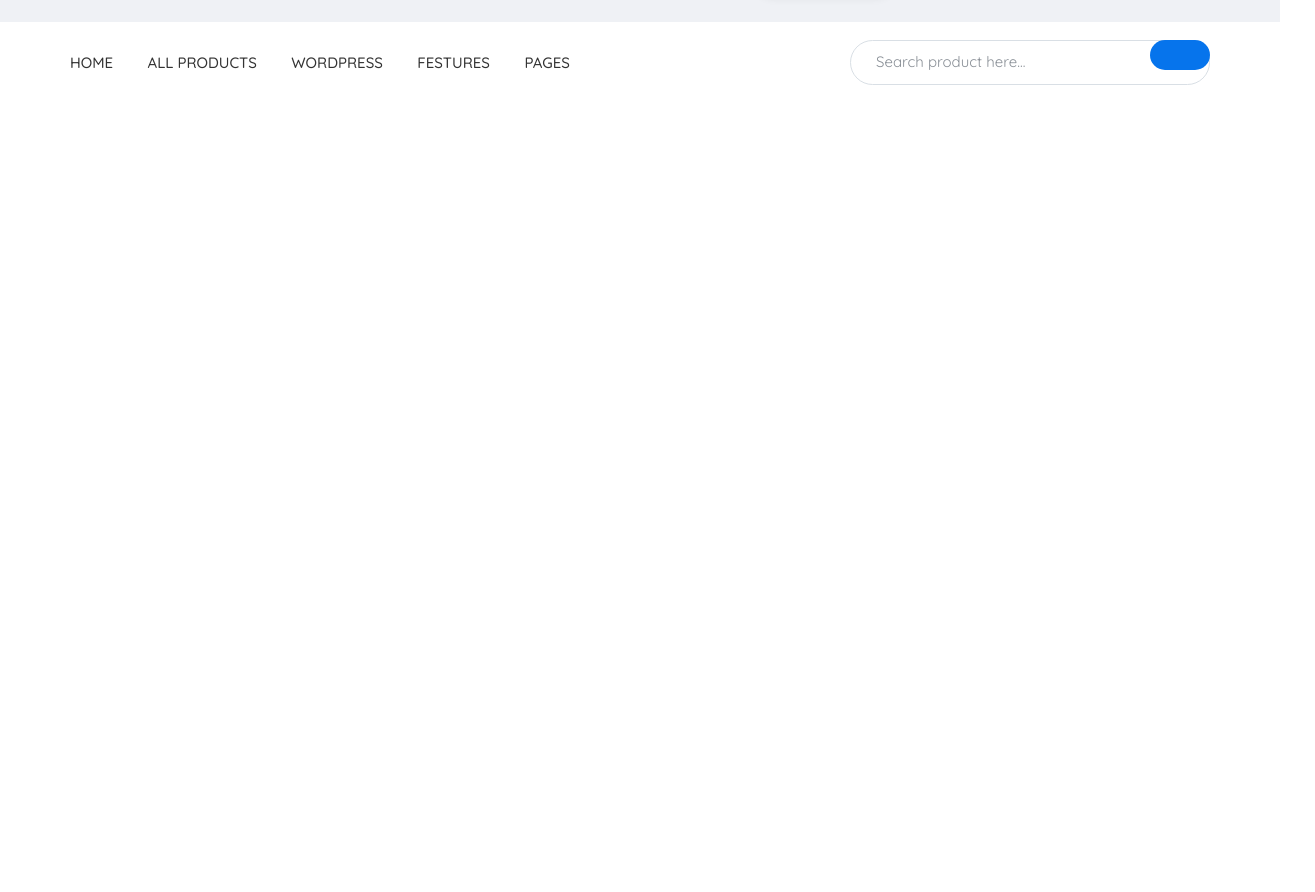
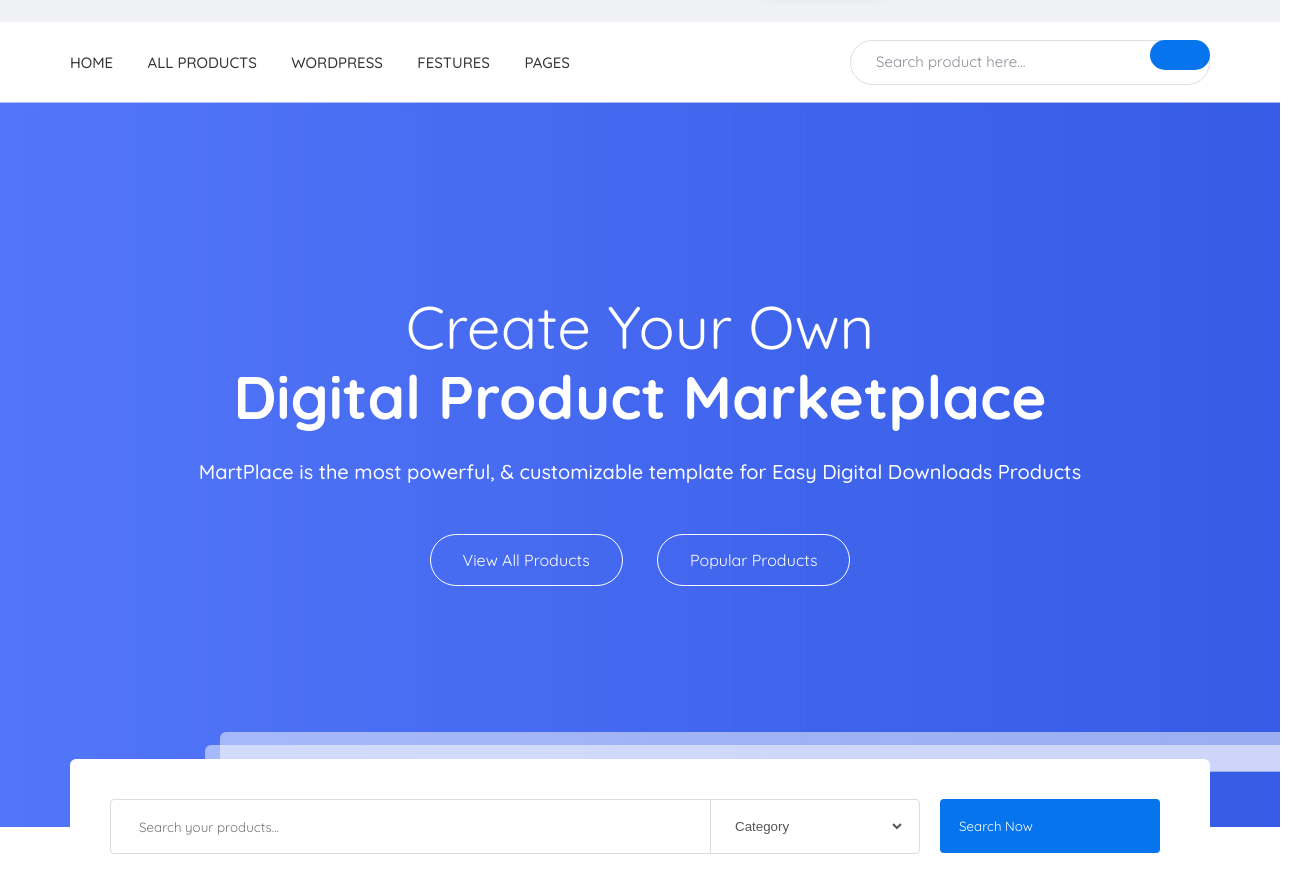
Before and after one commit to art555w/martplace_, a website: page app/index.html in a window 1280 px wide. Shown: the part 78-970 px from the top of the page, 1315 px wide, since content can reach past the window. Before the commit the page ends 800 px from the top, so only its background shows below. Drawn offline with Linux system fonts and the light colour scheme.

Commit message:
added section content

```diff
--- a/app/index.html
+++ b/app/index.html
@@ -74,6 +74,47 @@
 
 	</header>
 
+	<section class="content" style="background-image: url(images/content/bg.jpg);">
+		<div class="container">
+
+			<div class="content__title">
+				Create Your Own
+				<span>Digital Product Marketplace</span>
+			</div>
+
+			<div class="content__text">
+				MartPlace is the most powerful, & customizable template for Easy Digital Downloads Products
+			</div>
+
+			<div class="content__buttons">
+				<a class="content__buttons-link button" href="#">View All Products</a>
+				<a class="content__buttons-link button" href="#">Popular Products</a>
+			</div>
+
+			<div class="content__search">
+				<form>
+					<div class="content__search-form">
+						<input type="text" placeholder="Search your products..." required>
+						<select class="content__search-select" name="Categories">
+							<option>All Categories</option>
+							<option value="t1">Category</option>
+							<option value="t2">Category</option>
+							<option value="t3">Category</option>
+							<option selected value="t4">Category</option>
+						</select>
+						<button type="submit">Search Now</button>
+					</div>
+
+				</form>
+			</div>
+			<ul class="behind">
+				<li class="behind__shadow"></li>
+				<li class="behind__shadow"></li>
+			</ul>
+
+		</div>
+	</section>
+
 	<script src="js/app.min.js"></script>
 </body>
 </html>
--- a/app/scss/_global.scss
+++ b/app/scss/_global.scss
@@ -3,9 +3,16 @@
   font-weight: 400;
   font-size: 16px;
   color: #555;
+  min-height: 2000px;
 }
 .container {
   max-width: 1170px;
   margin: 0px auto;
   padding: 0px 15px;
 }
+.button {
+  padding: 15px 32px;
+  background-color: #fff;
+  border-radius: 30px;
+  color: #0674ec;
+}
--- a/app/scss/style.scss
+++ b/app/scss/style.scss
@@ -103,8 +103,6 @@
   display: flex;
   justify-content: space-between;
   align-items: center;
-  &__nav {
-  }
 
   &__nav-list {
     li {
@@ -156,5 +154,134 @@
 
 // end header...........................
 
+//start content..........................
+
+.content {
+  min-height: 725px;
+  text-align: center;
+  color: #fff;
+  background-size: cover;
+  background-position: center;
+  background-repeat: no-repeat;
+  position: relative;
+  &__title {
+    font-size: 60px;
+    line-height: 70px;
+    padding-top: 190px;
+    margin-bottom: 30px;
+    span {
+      display: inline-block;
+      font-weight: 700;
+    }
+  }
+
+  &__text {
+    font-size: 20px;
+    font-weight: 500;
+    margin-bottom: 70px;
+  }
+
+  &__buttons-link {
+    margin: 0px 15px;
+    background-color: transparent;
+    border: 1px solid #fff;
+    color: #fff;
+    &:hover {
+      background-color: #fff;
+      color: #0674ec;
+    }
+  }
+
+  &__search {
+    position: absolute;
+    bottom: -67px;
+    min-height: 130px;
+    max-width: 1140px;
+    width: 100%;
+    background-color: #fff;
+    border-radius: 6px;
+    //  padding: 40px;
+    button {
+      max-width: 220px;
+      width: 100%;
+      padding: 19px;
+      background-color: $blue;
+      color: #fff;
+      border-radius: 4px;
+      position: absolute;
+      right: 0;
+      margin-right: 50px;
+    }
+  }
+  &__search-form {
+    text-align-last: left;
+    margin: 40px;
+    input {
+      max-width: 810px;
+      width: 100%;
+      border: 1px solid #dcdcdc;
+      min-height: 55px;
+      border-radius: 4px;
+      padding-left: 28px;
+      padding-right: 210px;
+      margin-right: 30px;
+      z5 &::placeholder {
+        color: #676767;
+      }
+    }
+  }
+  &__search-select {
+    max-width: 195px;
+    width: 100%;
+    border-left: 1px solid #dcdcdc;
+    color: #555;
+    min-height: 55px;
+    position: absolute;
+    right: 305px;
+    background-color: transparent;
+    padding-left: 20px;
+    cursor: pointer;
+    option {
+      background-color: transparent;
+      cursor: pointer;
+    }
+  }
+}
+.behind {
+  //   position: relative;
+  width: 100%;
+  li + li {
+    max-width: 1080px;
+    bottom: 55px;
+    left: 220px;
+    min-height: 40px;
+  }
+  &__shadow {
+    max-width: 1110px;
+    width: 100%;
+    min-height: 26px;
+    background-color: rgb(255, 255, 255);
+    opacity: 0.502;
+    border-radius: 6px;
+    position: absolute;
+    bottom: 56px;
+    left: 205px;
+  }
+}
+
+// .Rectangle_238_copy_2 {
+//   border-radius: 6px;
+//   background-color: rgb(255, 255, 255);
+//   opacity: 0.502;
+//   position: absolute;
+//   left: 420px;
+//   top: 810px;
+//   width: 1080px;
+//   height: 135px;
+//   z-index: 729;
+// }
+
+// end content...........................
+
 //start header..........................
 // end header...........................
```
Also changed, not shown: app/css/style.min.css, app/images/content/bg.jpg (added), 1 other file.
